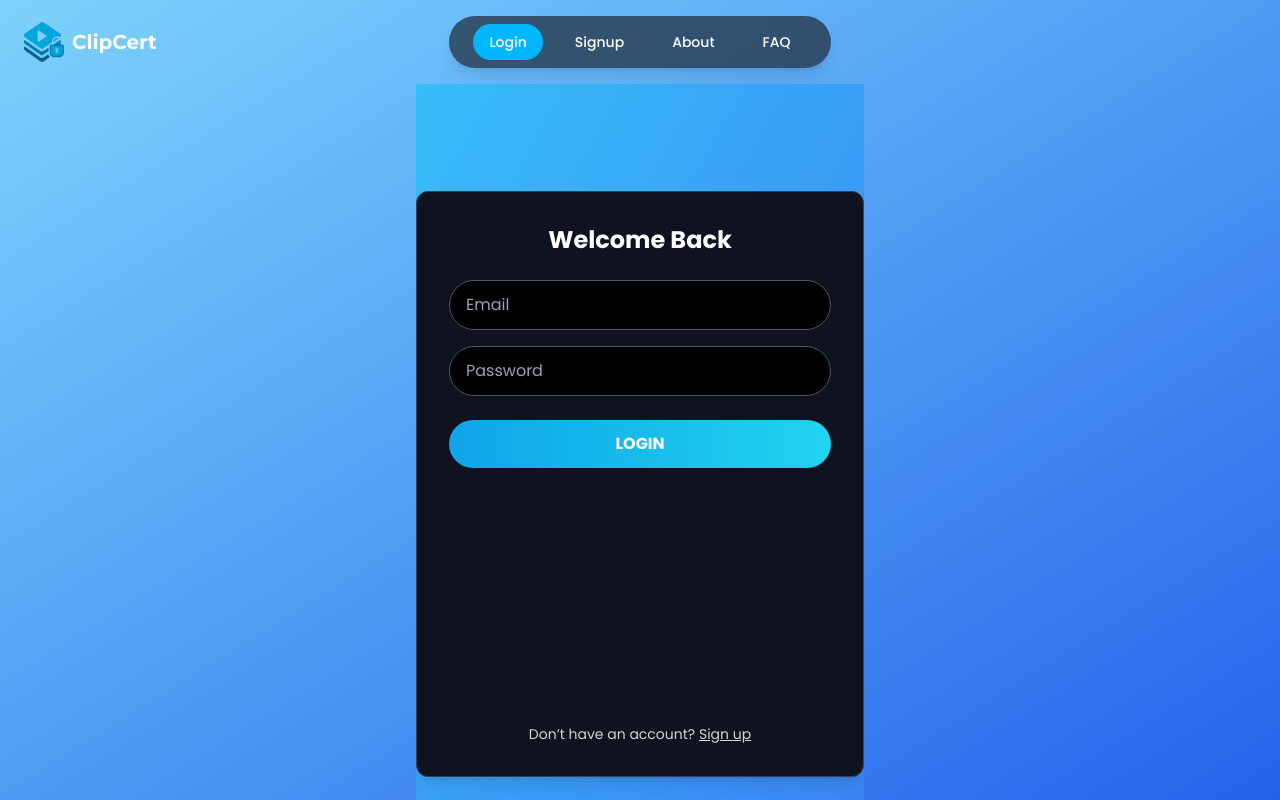
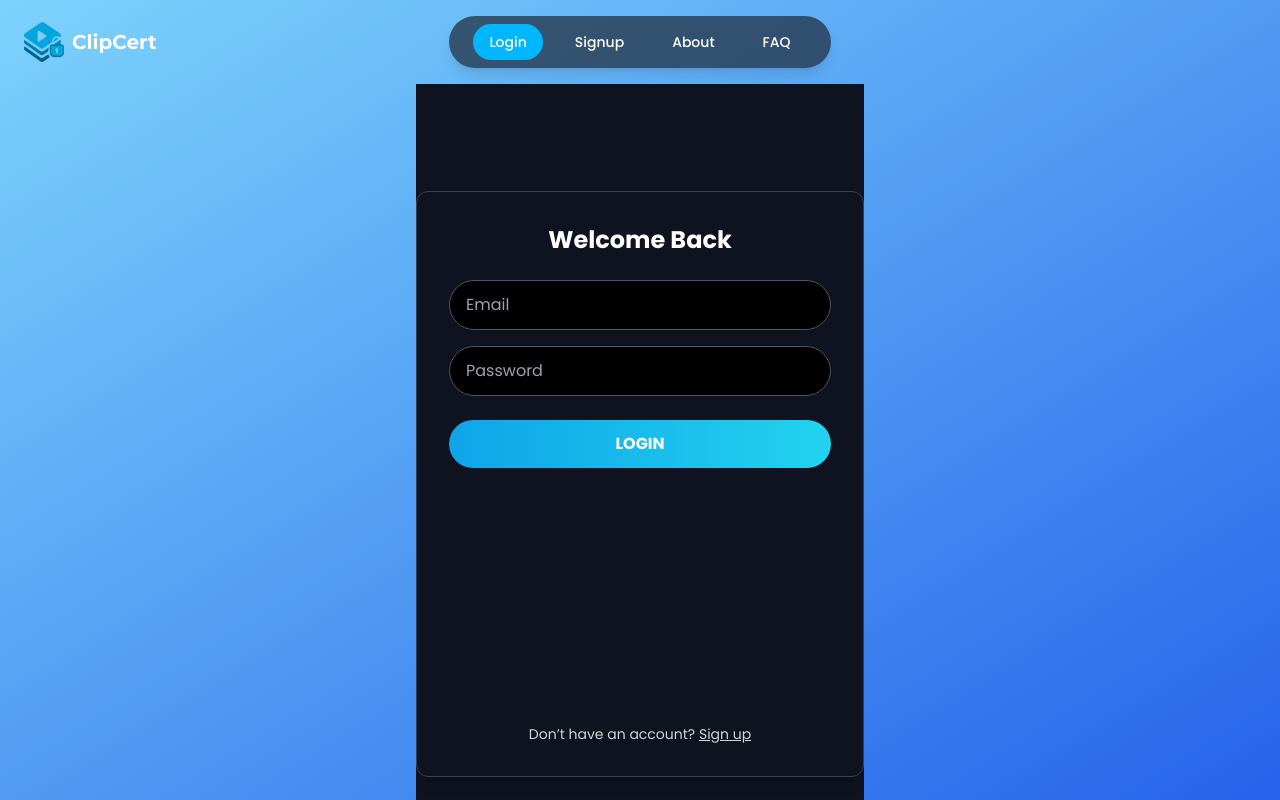
Before and after one commit to Vintr0n/AuthentiClip, a React (Vite) app in the folder frontend/: page /login in a window 1280 px wide. Built offline with nearby package versions, Linux system fonts and the light colour scheme.

Commit message:
Front changes

```diff
--- a/frontend/src/pages/Login.jsx
+++ b/frontend/src/pages/Login.jsx
@@ -35,8 +35,8 @@ export default function Login() {
   };
 
   return (
-    <div className="min-h-screen flex items-center justify-center bg-gradient-to-br from-sky-400 to-blue-500 overflow-hidden">
-      <div className="w-full max-w-md bg-[#0e131f] rounded-xl p-8 shadow-lg text-white border border-slate-700">
+    <div className="min-h-screen bg-[#0e131f] flex items-center justify-center overflow-hidden">
+      <div className="w-full max-w-md bg-[#0e131f] border border-slate-700 p-8 rounded-xl shadow-lg text-white">
         <form onSubmit={handleLogin} className="flex flex-col justify-between h-[520px]">
           <div>
             <h2 className="text-2xl font-bold mb-6 text-center">Welcome Back</h2>
```
